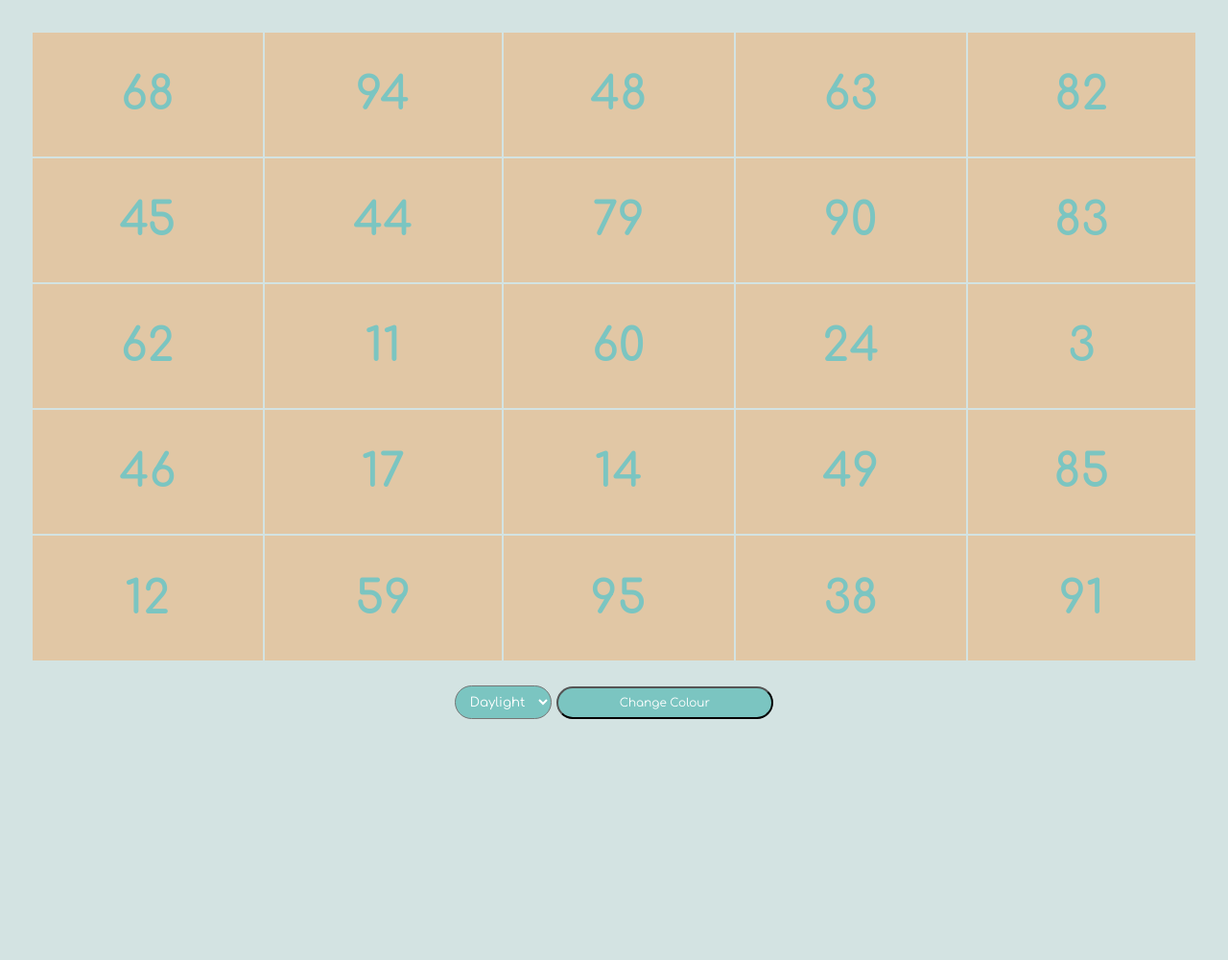
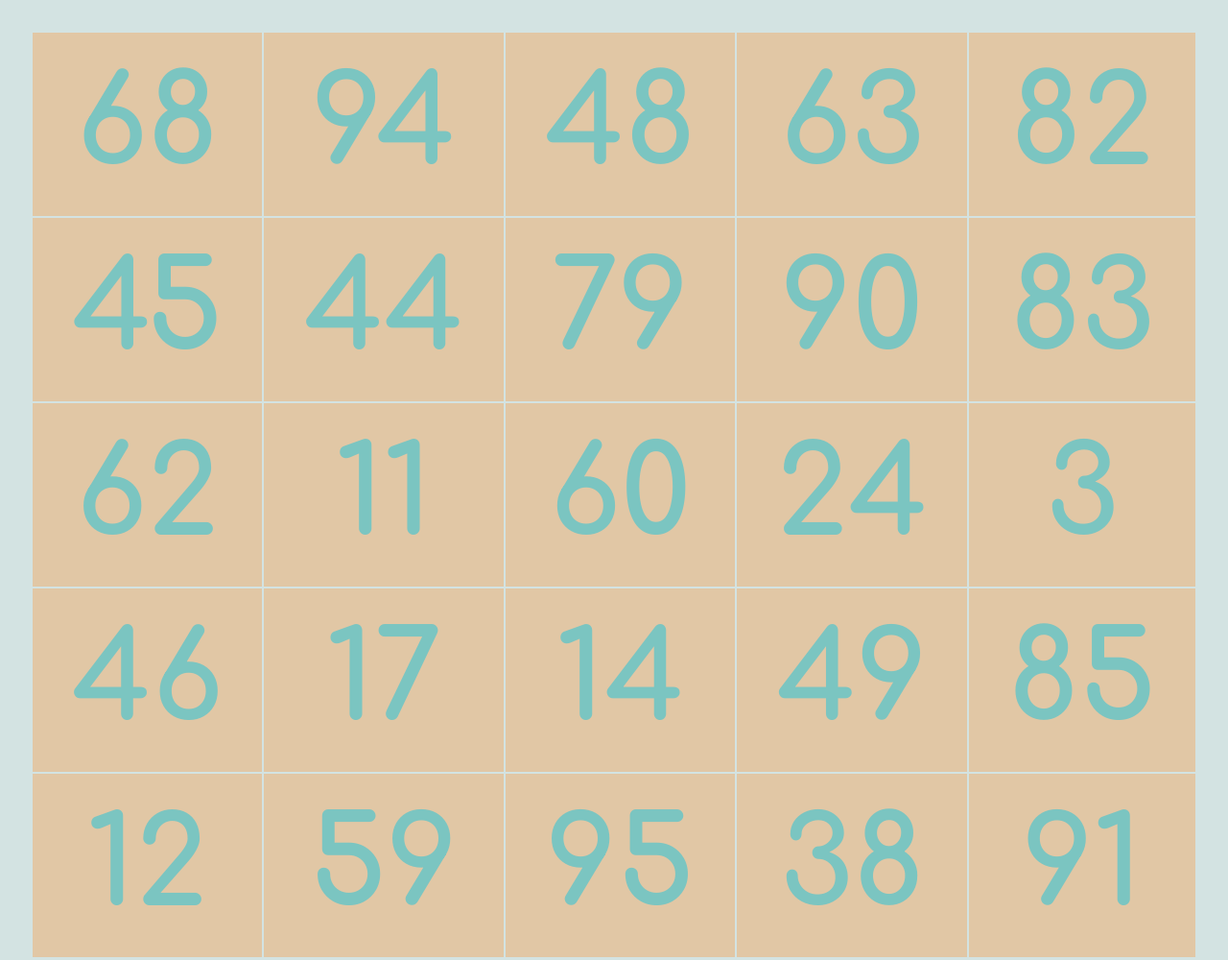
Before and after one commit to MaxGa1ea/Bingo-Player, a plain HTML site: page index.html in a window 1280 px wide. Shown: the top 1000 px of the page at 96% size. Before the commit the page ends 800 px from the top, so only its background shows below. Drawn offline with Linux system fonts and the light colour scheme.

Commit message:
Update styles.css

```diff
--- a/styles.css
+++ b/styles.css
@@ -17,7 +17,7 @@ table, tr, td {
 }
 
 td {
-    font-size: 48px;
+    font-size: 128px;
     background: var(--main);
     color: var(--contrast);
     font-weight: bold;
```
